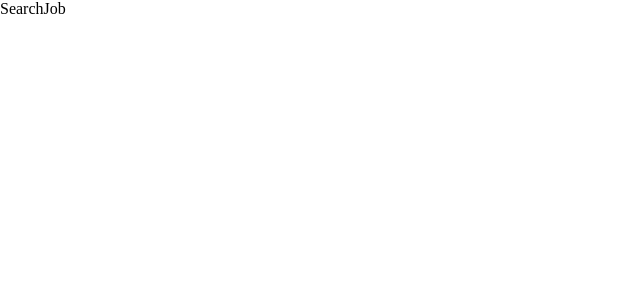
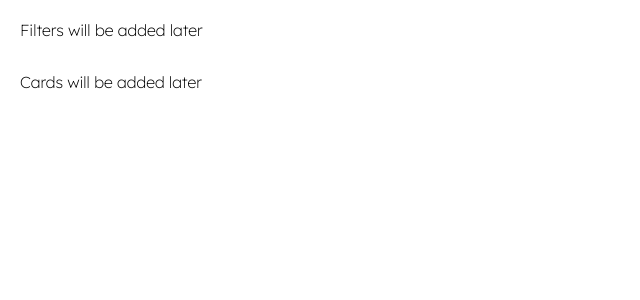
Before and after one commit to Dave-Rushabh/dummy-infinite-scroll-UI, a React (Vite) app: page / in a window 1280 px wide. Shown: the top 300 px of the page, without its empty margins (0-640 px from the left). Built offline with nearby package versions, Linux system fonts and the light colour scheme.

Commit message:
font style initialized, with common css configs

```diff
--- a/src/App.css
+++ b/src/App.css
@@ -1,5 +1,16 @@
+@import "./resources//styles//commons.css";
+@import "./resources/styles/variables.css";
+@import url("https://fonts.googleapis.com/css2?family=Lexend:wght@100..900&display=swap");
+
 * {
   padding: 0;
   margin: 0;
   box-sizing: border-box;
 }
+
+body {
+  font-family: "Lexend", sans-serif;
+  font-optical-sizing: auto;
+  font-weight: 200;
+  font-style: normal;
+}
--- /dev/null
+++ b/src/pages/searchJob/index.css
@@ -0,0 +1,5 @@
+.search-job-page-container {
+  display: flex;
+  flex-direction: column;
+  gap: 32px;
+}
--- a/src/pages/searchJob/index.jsx
+++ b/src/pages/searchJob/index.jsx
@@ -1,10 +1,12 @@
 import React from "react";
+import "./index.css";
 
 const SearchJob = () => {
   return (
-    <>
-      <div>SearchJob</div>
-    </>
+    <div className="search-job-page-container container">
+      <div className="filters-section">Filters will be added later</div>
+      <div className="job-listing-section">Cards will be added later</div>
+    </div>
   );
 };
 
--- /dev/null
+++ b/src/resources/styles/commons.css
@@ -0,0 +1,4 @@
+.container {
+  padding: 20px;
+  background-color: var(--app_primary_white);
+}
--- /dev/null
+++ b/src/resources/styles/variables.css
@@ -0,0 +1,5 @@
+:root {
+  --app_primary_bg: white;
+  --app_primary_green: #55eec5;
+  --app_primary_purple: #4943da;
+}
```
